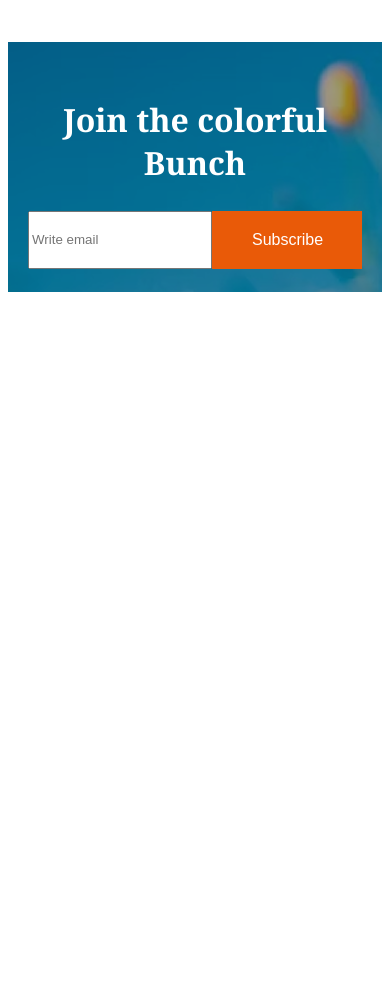
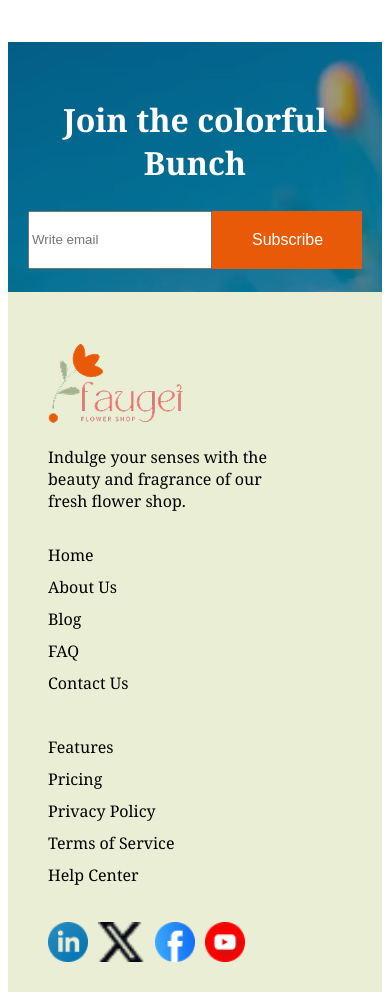
Before and after one commit to mdsujonislam666/assignment02module12, a plain HTML site: page index.html in a window 390 px wide. Shown: the part 8714-9714 px from the top of the page. Before the commit the page ends 9014 px from the top, so only its background shows below. Drawn offline with Linux system fonts and the light colour scheme.

Commit message:
this is my sixth code push for fotter section

```diff
--- a/index.html
+++ b/index.html
@@ -261,7 +261,7 @@
             </div>
         </section>
     </main>
-    <!-- <footer class="noto-serif-regular">
+    <footer class="noto-serif-regular">
             <section class="footer-container">
                 <div class="footer-content">
                     <img src="images/logo.png" alt="">
@@ -292,7 +292,7 @@
                     <img src="images/icon-youtube.png" alt="">
                 </div>
             </section>
-    </footer> -->
+    </footer>
 
 </body>
 
--- a/styles/style.css
+++ b/styles/style.css
@@ -268,7 +268,6 @@
 .footer-container{
     display: grid;
     grid-template-columns: repeat(4, 1fr);
-    gap: 140px;
     max-width: 1440px;
     margin: 0 auto;
     padding-left: 100px;
@@ -286,13 +285,16 @@
     gap: 10px;
     width: 40px;
     height: 40px;
+    padding-top: 50px;
 }
 .footer-menu ul li{
     list-style: none;
+    padding-bottom: 10px;
 }
 .footer-menu li a{
     text-decoration: none;
     color: black;
+
 }
 
 
@@ -415,13 +417,14 @@
     .footer-container{
         padding-left: 0px;
         grid-template-columns: repeat(1, 1fr);
-        gap: 0px;
+        max-width: 100%;
     }
     .footer-content{
-        max-width: 100%;
-        margin-left: 30px;
+        width: 100%;
+        padding-left: 40px;
     }
     .footer-logo{
-        margin-left: 30px;
+        padding-left: 40px;
+        padding-top: 10px;
     }
 }
```
